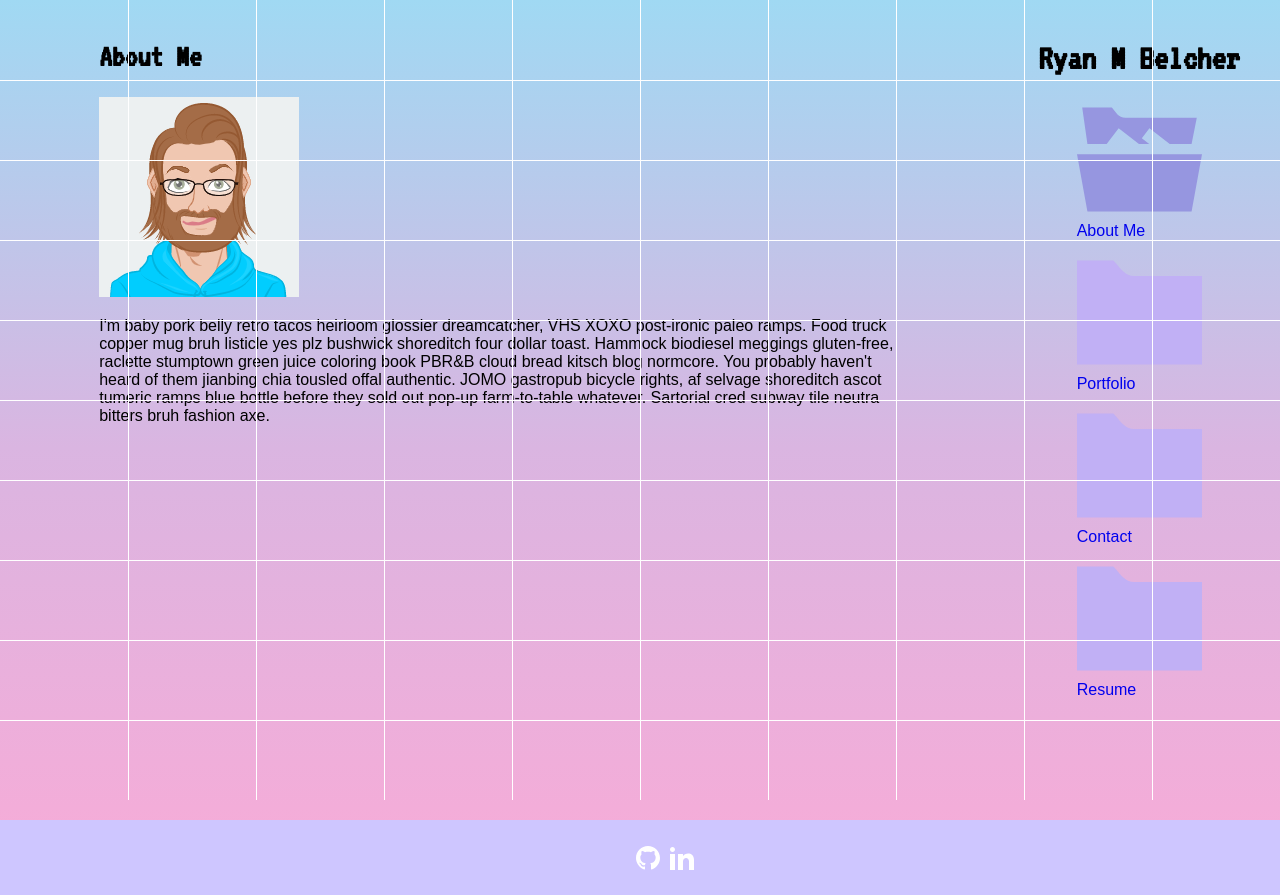
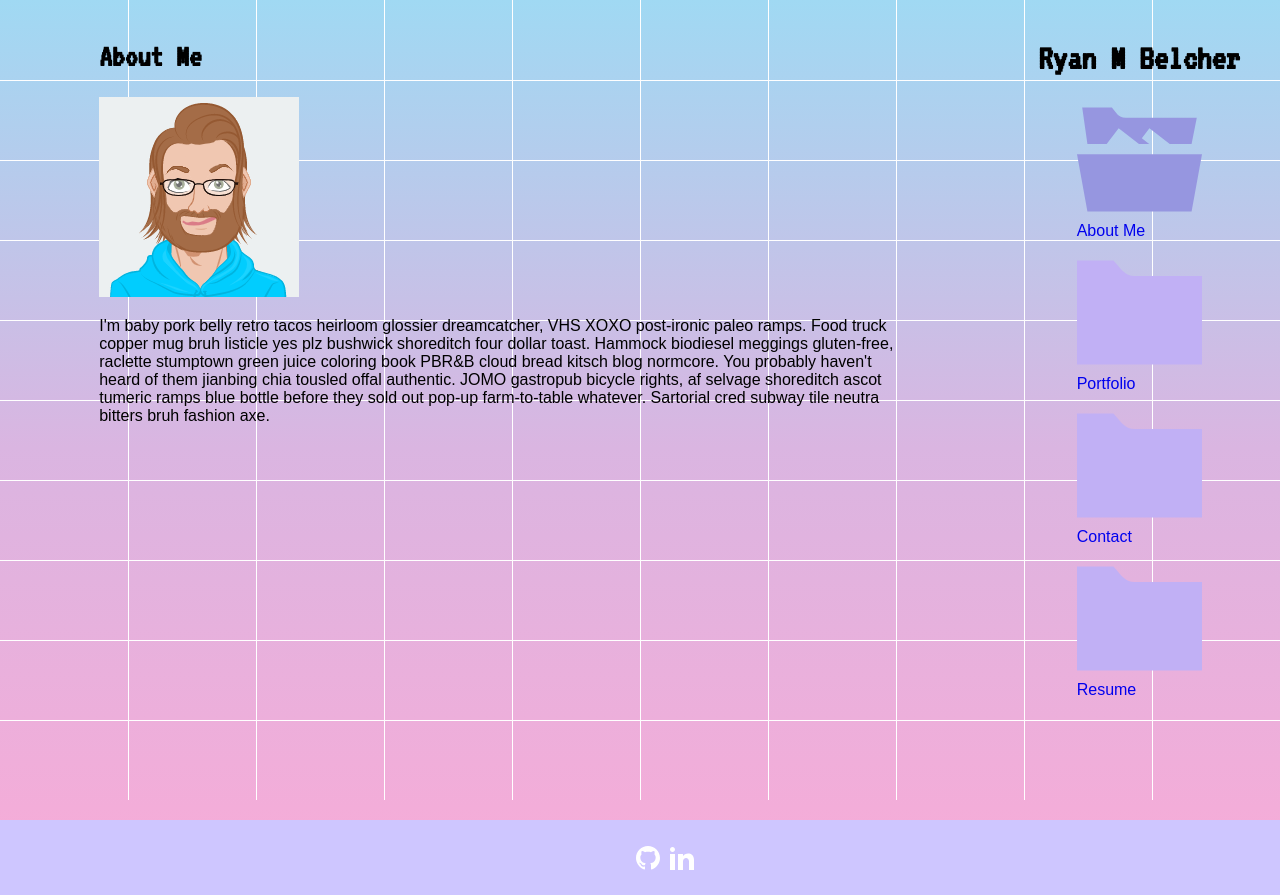
Before and after one commit to RyanMBelcher/ryanmbelcher.github.io, a React (Create React App) app: page / in a window 1280 px wide. Built offline with nearby package versions, Linux system fonts and the light colour scheme.

Commit message:
add decolines

```diff
--- a/src/App.css
+++ b/src/App.css
@@ -1,9 +1,14 @@
+#root {
+  background: rgb(160, 217, 243);
+  background: linear-gradient(180deg, rgba(160, 217, 243, 1) 0%, rgba(218, 181, 225, 1) 50%, rgba(249, 171, 215, 1) 100%);
+}
+
 .App {
   /* text-align: center; */
-  background: rgb(160, 217, 243);
-  background: linear-gradient(180deg, rgba(160, 217, 243, 1) 0%, rgba(218, 181, 225, 1) 50%, rgba(249, 171, 215, 1) 100%);
   height: 100%;
-  font-family: Arial, Helvetica, sans-serif
+  font-family: Arial, Helvetica, sans-serif;
+  z-index: 1;
+  position: relative;
 }
 
 .App-logo {
@@ -30,17 +35,6 @@ h2 {
   font-size: 200%;
 }
 
-/* .App-header {
-  background-color: #282c34;
-  min-height: 100vh;
-  display: flex;
-  flex-direction: column;
-  align-items: center;
-  justify-content: center;
-  font-size: calc(10px + 2vmin);
-  color: white;
-} */
-
 .App-link {
   color: #61dafb;
 }
--- a/src/App.js
+++ b/src/App.js
@@ -6,6 +6,7 @@ import { Footer } from './components/Footer';
 function App() {
   return (
     <div className="App">
+      <div id="decoLinesContainer" />
       <PortfolioContainer />
       <Footer />
     </div>
--- a/src/styles/Header.css
+++ b/src/styles/Header.css
@@ -26,4 +26,5 @@ header {
     display: flex;
     flex-direction: column;
     align-items: center;
+    z-index: 1;
 }
```
